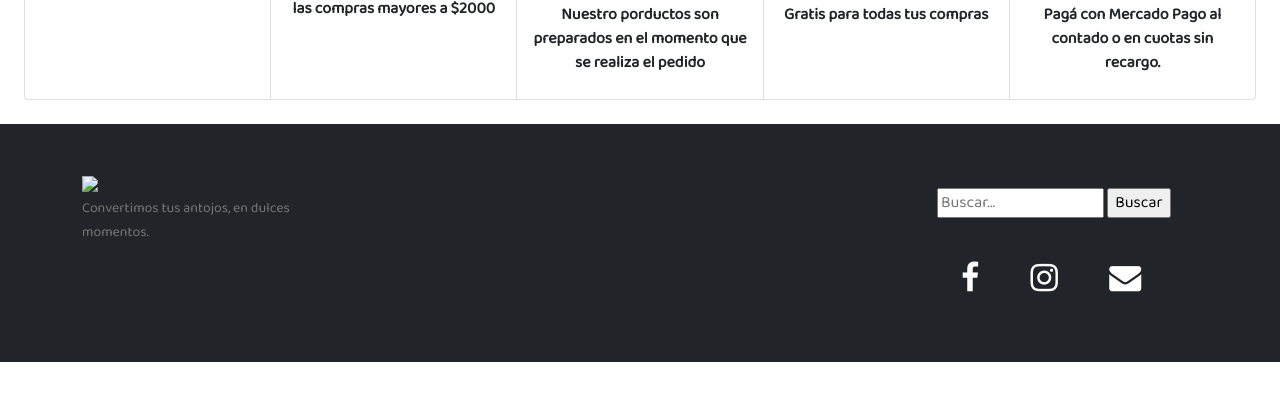
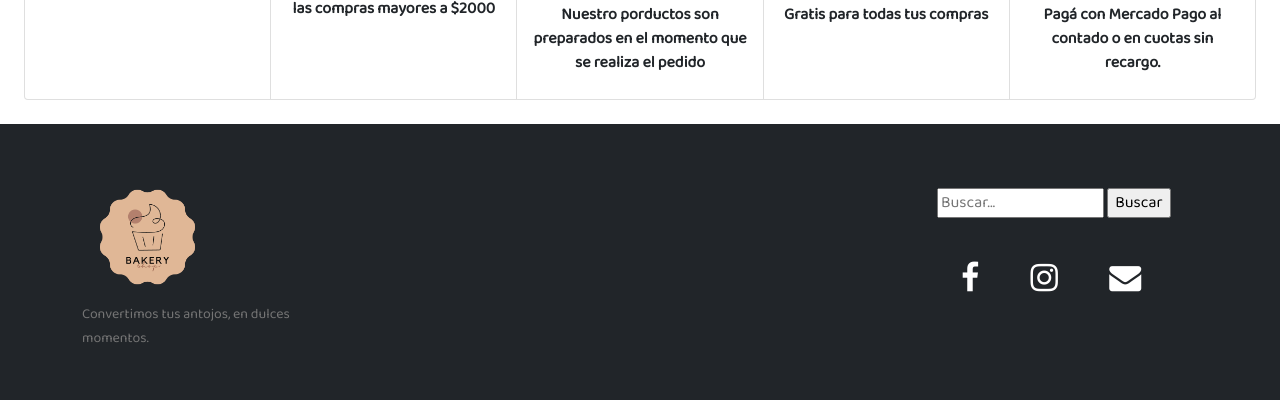
Before and after one commit to DaniellaMolina/proyectofialJS, a website: page index.html in a window 1280 px wide. Shown: the part 1180-1580 px from the top of the page. Before the commit the page ends 1542 px from the top, so only its background shows below. Drawn offline with nearby package versions, Linux system fonts and the light colour scheme; files that its build step writes are made by us from their sources; the site is published under a folder, as on GitHub Pages, so addresses that start at the root find nothing.

Commit message:
Cambios 1

```diff
--- a/index.html
+++ b/index.html
@@ -169,7 +169,7 @@
                   <div class="row">
                   <div class="col-md-6 ">
                       <div class="logo-part">
-                          <img src="/images/bakeryshoplogo.png" class="w-50 logo-footer" >
+                          <img src="images/bakeryshoplogo.png" class="w-50 logo-footer" >
                           <p>Convertimos tus antojos, en dulces momentos.</p>
                       </div>
                   </div>
```
